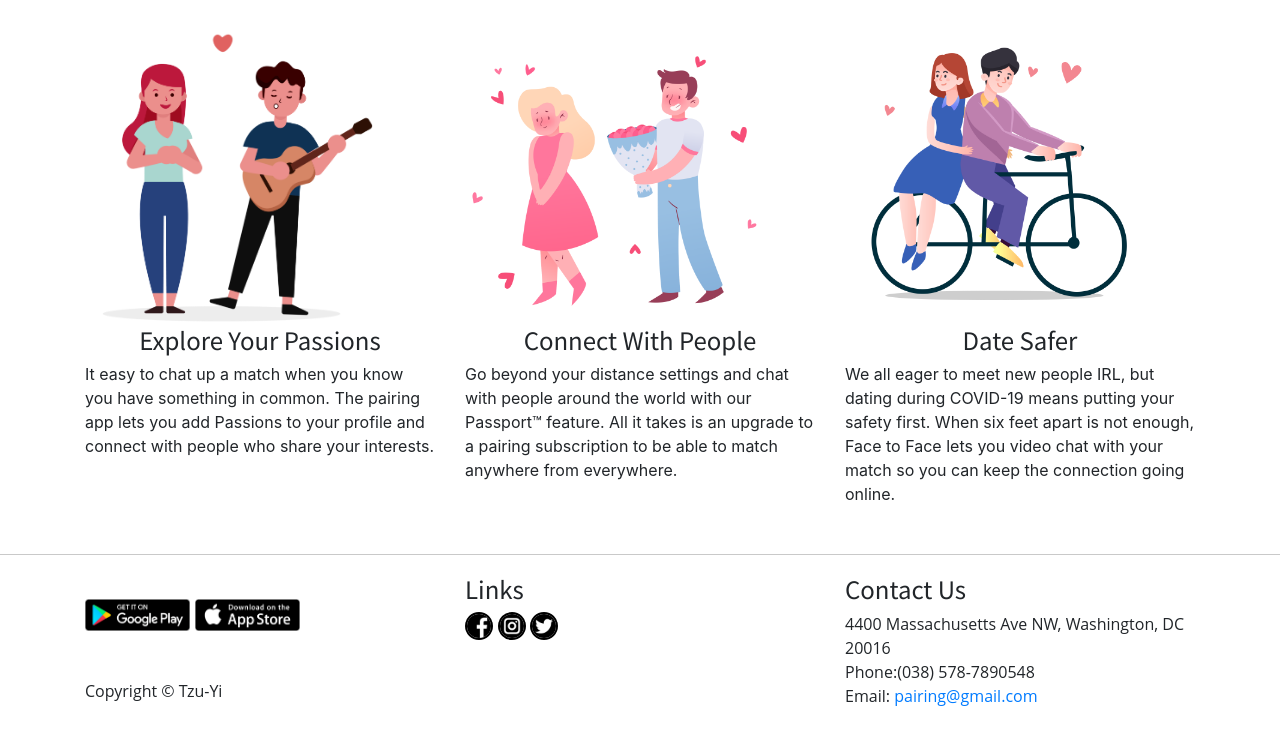
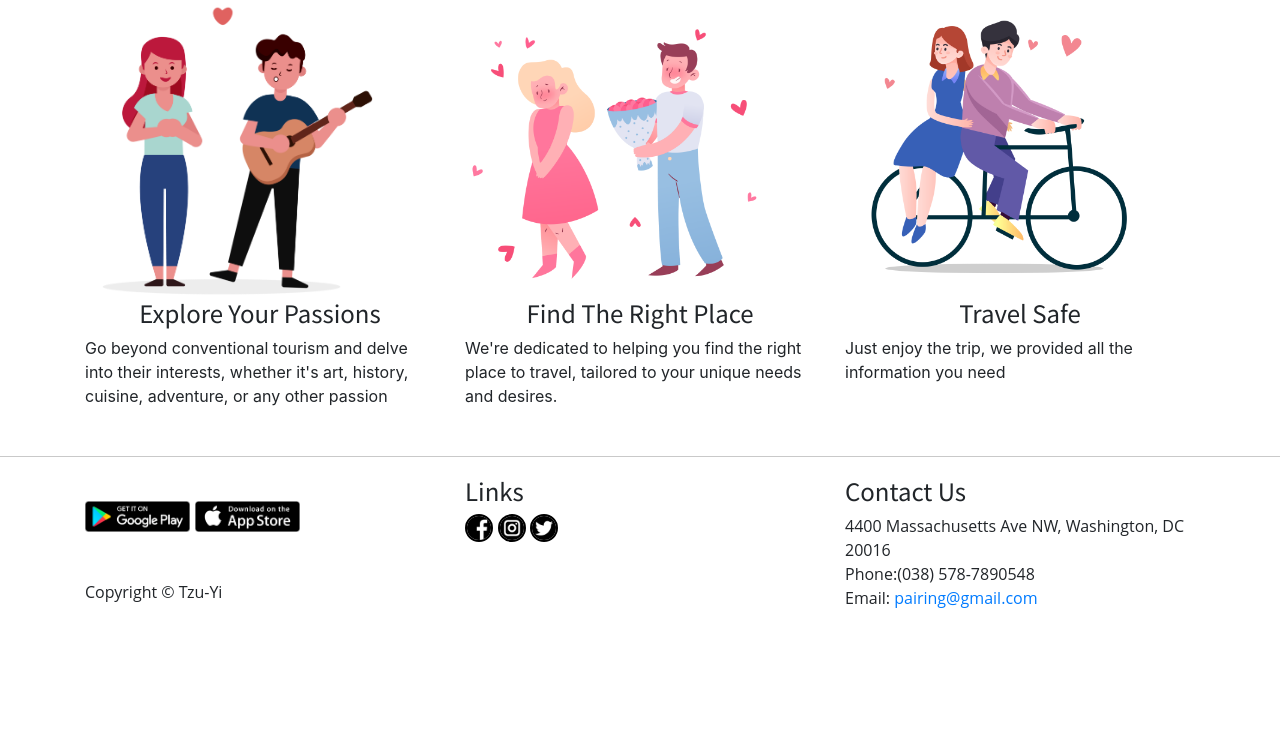
Before and after one commit to GiveMeSake/trip-planner, a Django app: page / in a window 1280 px wide. Shown: the part 649-1393 px from the top of the page. After the commit the page ends 1257 px from the top, so only its background shows below. Run offline with Django 4.2, Linux system fonts and the light colour scheme; some libraries are stand-ins or nearby versions.

Commit message:
CSC450001-5 Improve the front end

```diff
--- a/trip-planner-venv/project/login/models.py
+++ b/trip-planner-venv/project/login/models.py
@@ -12,10 +12,8 @@ class UserRigister(models.Model):
     password = models.CharField(max_length=20, null=False)
     email = models.EmailField()
     name = models.CharField(max_length=20)
-    height = models.PositiveIntegerField(default=170)
-    weight = models.PositiveIntegerField(default=70)
     gender = models.CharField(max_length=20, choices=GENDER_CHOICES, default='Male')
-    intro = models.CharField(max_length=20, default='')
+    address = models.CharField(max_length=255, default='')
 
     def __str__(self):
         return self.name
--- a/trip-planner-venv/project/templates/base.html
+++ b/trip-planner-venv/project/templates/base.html
@@ -14,6 +14,7 @@
 	<script src="https://code.jquery.com/jquery-3.3.1.slim.min.js" integrity="sha384-q8i/X+965DzO0rT7abK41JStQIAqVgRVzpbzo5smXKp4YfRvH+8abtTE1Pi6jizo" crossorigin="anonymous"></script>
 	<script src="https://cdnjs.cloudflare.com/ajax/libs/popper.js/1.14.7/umd/popper.min.js" integrity="sha384-UO2eT0CpHqdSJQ6hJty5KVphtPhzWj9WO1clHTMGa3JDZwrnQq4sF86dIHNDz0W1" crossorigin="anonymous"></script>
 	<script src="https://cdn.jsdelivr.net/npm/bootstrap@4.3.1/dist/js/bootstrap.min.js" integrity="sha384-JjSmVgyd0p3pXB1rRibZUAYoIIy6OrQ6VrjIEaFf/nJGzIxFDsf4x0xIM+B07jRM" crossorigin="anonymous"></script>
+	<script src="https://polyfill.io/v3/polyfill.min.js?features=default"></script>
 <style>
 		#intro .jumbotron{
 			height: 70vh;
@@ -94,5 +95,123 @@ border:1px black solid;
 			{% include 'footer.html'%}
 		</footer>
 <script src="http://code.jquery.com/jquery-3.1.0.min.js" integrity ="sha256-cCueBR6CsyA4/9szpPfrX3s49M9vUU5BgtiJi06wt/s=" crossorigin="anonymous"></script>
+<script
+src="https://maps.googleapis.com/maps/api/js?key=AIzaSyAh_xUoUaAUmGZyyGdXcmt13Kzk8rukyL4&callback=initMap&libraries=places&v=weekly"
+defer
+></script>
 </body>
+<script>
+	// This example requires the Places library. Include the libraries=places
+	// parameter when you first load the API. For example:
+	// <script src="https://maps.googleapis.com/maps/api/js?key=YOUR_API_KEY&libraries=places">
+	function initMap() {
+	  const map = new google.maps.Map(document.getElementById("map"), {
+		center: { lat: 40.749933, lng: -73.98633 },
+		zoom: 13,
+		mapTypeControl: false,
+	  });
+	  const card = document.getElementById("pac-card");
+	  const input = document.getElementById("pac-input");
+	  const biasInputElement = document.getElementById("use-location-bias");
+	  const strictBoundsInputElement = document.getElementById("use-strict-bounds");
+	  const options = {
+		fields: ["formatted_address", "geometry", "name"],
+		strictBounds: false,
+	  };
+
+	  map.controls[google.maps.ControlPosition.TOP_LEFT].push(card);
+
+	  const autocomplete = new google.maps.places.Autocomplete(input, options);
+
+	  // Bind the map's bounds (viewport) property to the autocomplete object,
+	  // so that the autocomplete requests use the current map bounds for the
+	  // bounds option in the request.
+	  autocomplete.bindTo("bounds", map);
+
+	  const infowindow = new google.maps.InfoWindow();
+	  const infowindowContent = document.getElementById("infowindow-content");
+
+	  infowindow.setContent(infowindowContent);
+
+	  const marker = new google.maps.Marker({
+		map,
+		anchorPoint: new google.maps.Point(0, -29),
+	  });
+
+	  autocomplete.addListener("place_changed", () => {
+		infowindow.close();
+		marker.setVisible(false);
+
+		const place = autocomplete.getPlace();
+
+		if (!place.geometry || !place.geometry.location) {
+		  // User entered the name of a Place that was not suggested and
+		  // pressed the Enter key, or the Place Details request failed.
+		  window.alert("No details available for input: '" + place.name + "'");
+		  return;
+		}
+
+		// If the place has a geometry, then present it on a map.
+		if (place.geometry.viewport) {
+		  map.fitBounds(place.geometry.viewport);
+		} else {
+		  map.setCenter(place.geometry.location);
+		  map.setZoom(17);
+		}
+
+		marker.setPosition(place.geometry.location);
+		marker.setVisible(true);
+		infowindowContent.children["place-name"].textContent = place.name;
+		infowindowContent.children["place-address"].textContent =
+		  place.formatted_address;
+		infowindow.open(map, marker);
+	  });
+
+	  // Sets a listener on a radio button to change the filter type on Places
+	  // Autocomplete.
+	  function setupClickListener(id, types) {
+		const radioButton = document.getElementById(id);
+
+		radioButton.addEventListener("click", () => {
+		  autocomplete.setTypes(types);
+		  input.value = "";
+		});
+	  }
+
+	  setupClickListener("changetype-all", []);
+	  setupClickListener("changetype-address", ["address"]);
+	  setupClickListener("changetype-establishment", ["establishment"]);
+	  setupClickListener("changetype-geocode", ["geocode"]);
+	  setupClickListener("changetype-cities", ["(cities)"]);
+	  setupClickListener("changetype-regions", ["(regions)"]);
+	  biasInputElement.addEventListener("change", () => {
+		if (biasInputElement.checked) {
+		  autocomplete.bindTo("bounds", map);
+		} else {
+		  // User wants to turn off location bias, so three things need to happen:
+		  // 1. Unbind from map
+		  // 2. Reset the bounds to whole world
+		  // 3. Uncheck the strict bounds checkbox UI (which also disables strict bounds)
+		  autocomplete.unbind("bounds");
+		  autocomplete.setBounds({ east: 180, west: -180, north: 90, south: -90 });
+		  strictBoundsInputElement.checked = biasInputElement.checked;
+		}
+
+		input.value = "";
+	  });
+	  strictBoundsInputElement.addEventListener("change", () => {
+		autocomplete.setOptions({
+		  strictBounds: strictBoundsInputElement.checked,
+		});
+		if (strictBoundsInputElement.checked) {
+		  biasInputElement.checked = strictBoundsInputElement.checked;
+		  autocomplete.bindTo("bounds", map);
+		}
+
+		input.value = "";
+	  });
+	}
+
+	window.initMap = initMap;
+	</script>
 </html>
--- a/trip-planner-venv/project/templates/header.html
+++ b/trip-planner-venv/project/templates/header.html
@@ -10,7 +10,7 @@
   }
 </style>
 <nav class="navbar navbar-expand-lg navbar-light">
-<a class="navbar-brand" href="/"><img src="/static/images/logo.JPG" width='130'></a>
+<a class="navbar-brand" href="/"><img src="" width='130'></a>
 <button class="navbar-toggler" type="button" data-toggle="collapse" data-target="#navbarSupportedContent" aria-controls="navbarSupportedContent" aria-expanded="false" aria-label="Toggle navigation">
   <span class="navbar-toggler-icon"></span>
 </button>
--- a/trip-planner-venv/project/templates/index.html
+++ b/trip-planner-venv/project/templates/index.html
@@ -2,7 +2,7 @@
 {% load static%}
 
 
-	{% block title %}pairing{%endblock%}
+	{% block title %}TripPlanner{%endblock%}
 
 
 {% block content %}
@@ -14,7 +14,7 @@
 				<div class='container'>
 
 					<div class="col-md-12">
-						<h1>THE BEST DATING WEBSITE EVER</h1>
+						<h1>YOUR TRAVEL BUDDY</h1>
 						<p class="lead">COME JOIN US!</p>
 						{%if username%}
 						<a class="btn" href="/pairing/">Start Make Your Trip </a>
@@ -39,18 +39,18 @@
 						<div class="col-md-4">
 							<img  src="/static/images/love1.png" width='300'><br>
 							<h4  align="center">Explore Your Passions</h4>
-							<h7>It easy to chat up a match when you know you have something in common. The pairing app lets you add Passions to your profile and connect with people who share your interests.</h7>
+							<h7>Go beyond conventional tourism and delve into their interests, whether it's art, history, cuisine, adventure, or any other passion</h7>
 						</div>
 						<div class="col-md-4">
 							<img  src="/static/images/love2.png" width='300'><br>
-							<h4  align="center">Connect With People</h4>
-							<h7>Go beyond your distance settings and chat with people around the world with our Passport™ feature. All it takes is an upgrade to a pairing subscription to be able to match anywhere from everywhere.</h7>
+							<h4  align="center">Find The Right Place</h4>
+							<h7>We're dedicated to helping you find the right place to travel, tailored to your unique needs and desires.</h7>
 						</div>
 
 						<div class="col-md-4">
 						<img  src="/static/images/love3.png" width='300'><br>
-							<h4  align="center">Date Safer</h4>
-							<h7>We all eager to meet new people IRL, but dating during COVID-19 means putting your safety first. When six feet apart is not enough, Face to Face lets you video chat with your match so you can keep the connection going online.</h7>
+							<h4  align="center">Travel Safe</h4>
+							<h7>Just enjoy the trip, we provided all the information you need</h7>
 						</div>
 					</div>
 				</div>
```
Also changed, not shown: trip-planner-venv/project/templates/profile.html (+9 -9 lines), 1 other file.
